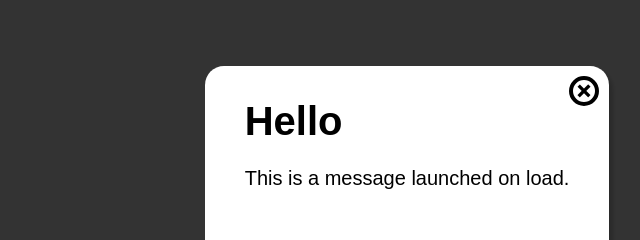
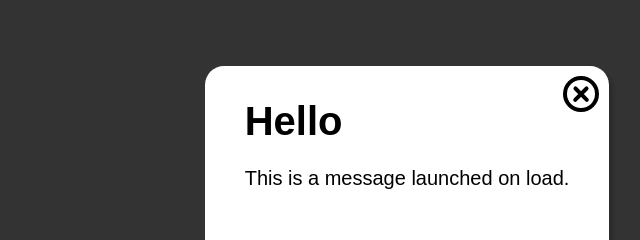
Before and after one commit to AlexChartrand440/jfPopUp, a plain HTML site: page demo/index.html in a window 1280 px wide. Shown: the part 234-474 px from the top of the page, 233-873 px from the left. Drawn offline with nearby package versions, Linux system fonts and the light colour scheme.

Commit message:
changed x

```diff
--- a/jfPopUp.css
+++ b/jfPopUp.css
@@ -55,23 +55,34 @@
 	top: 10px;
 	right:10px;
 	text-align: center;
-	font-size: 30px;
-	line-height: 100%;
-	width:30px;
-	height:30px;
+	width:36px;
+	height:36px;
 	cursor:pointer;
-	transform: rotate(45deg);
+
 	background-color: #fff;
 	border:4px solid #000;
 	border-radius: 50%;
-	display:flex;
-	align-items: center;
-	justify-content: center;
 	font-weight: bold;
+	transform:scale(1);
 }
-.mb_closeBtn:after {
-    content: "+";
+
+.mb_closeBtn::before, .mb_closeBtn::after {
+  content: '';
+  position: absolute;
+  height: 70%;
+  width: 4px;
+	left:50%;
+	top:50%;
+	transform:translate(-50%, -50%);
+	border-radius:2px;
+  background-color: black;
+}
+.mb_closeBtn::before {
+  transform:translate(-50%, -50%) rotate(45deg);
+}
+.mb_closeBtn::after {
+  transform:translate(-50%, -50%) rotate(-45deg);
 }
 .mb_closeBtn:active {
-    transform: rotate(45deg) scale(.9);
+    transform:scale(.9);
 }
```
Also changed, not shown: index.html (+1 -1 lines), 1 other file.
